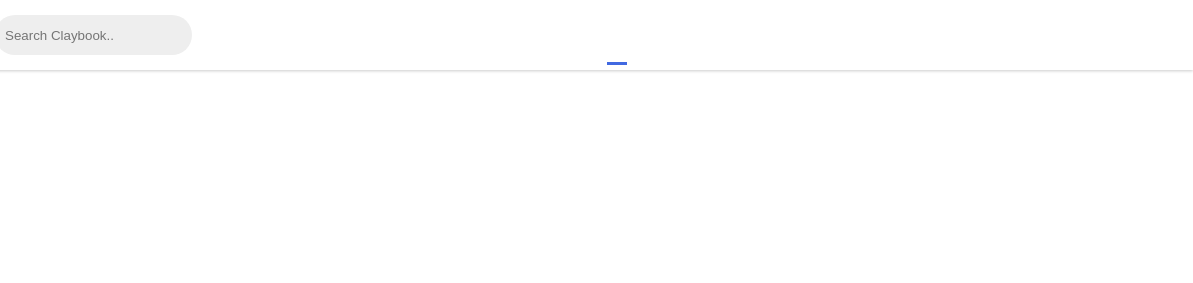
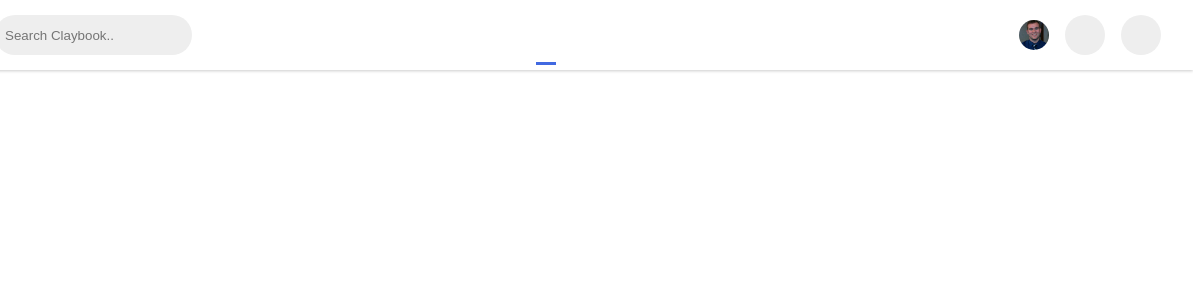
Before and after one commit to claywebb5/Winter_Break_Project, a plain HTML site: page index.html in a window 1280 px wide. Shown: the top 283 px of the page, 87-1280 px from the left. Drawn offline with Linux system fonts and the light colour scheme.

Commit message:
CSS nav right updated

```diff
--- a/style.css
+++ b/style.css
@@ -68,3 +68,27 @@ nav .nav-middle a.active::after{
 nav .nav-middle a > i{
     font-size: 25px;
 }
+nav .nav-right .profile, .container .left-panel .profile{
+    background: url('./images/me.jpg');
+    height:30px;
+    width:30px;
+    background-size: cover;
+    border-radius: 50%;
+    cursor: pointer;
+}
+
+nav .nav-right a{
+    text-decoration: none;
+    color:#333;
+    height:40px;
+    width:40px;
+    border-radius: 50%;
+    background:#eee;
+    display:grid;
+    place-items: center;
+    margin-left:1rem;
+}
+
+nav .nav-right a > i{
+    font-size:18px;
+}
```
